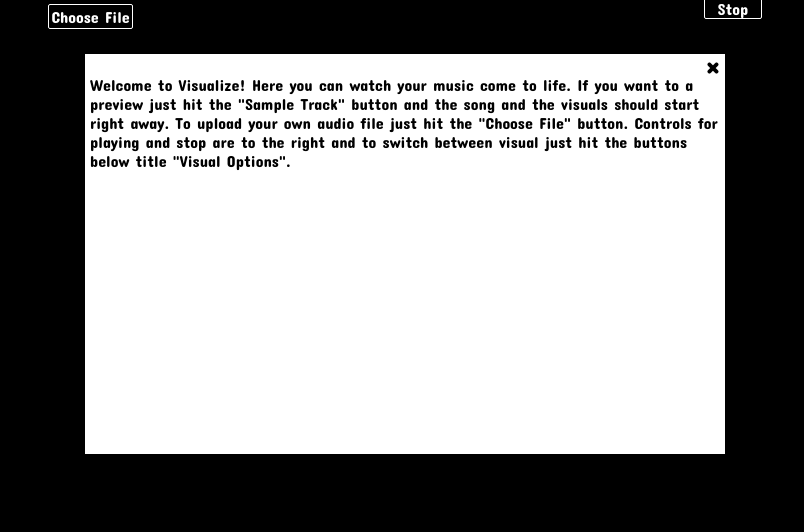
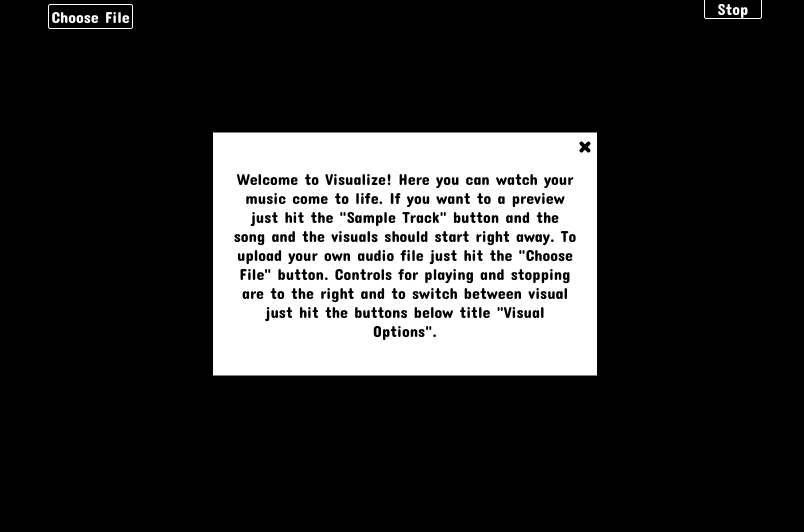
Before and after one commit to guticode04/Visualize, a plain HTML site: page index.html in a window 1280 px wide. Shown: the part 146-678 px from the top of the page, without its empty margins (235-1039 px from the left). Drawn offline with Linux system fonts and the light colour scheme.

Commit message:
Add styling to modal for desktop view and correct description in p tag

```diff
--- a/dist/assets/style/visualize.css
+++ b/dist/assets/style/visualize.css
@@ -51,6 +51,11 @@ body {
 
 .creator-info > li {
    padding: 5px;
+}
+
+.description {
+   text-align: center;
+   padding: 2px;
 }
 
 .file-upload-btn {
@@ -215,6 +220,14 @@ input[type="file"] {
       color: red;
    }
 
+   .close-modal {
+      cursor: pointer;
+   }
+
+   .close-modal:hover {
+      color: red;
+   }
+
    .creator-info {
       list-style: none;
       display: flex;
@@ -224,6 +237,11 @@ input[type="file"] {
 
    .creator-info > li {
       padding: 5px;
+   }
+
+   .description {
+      padding: 10px;
+      text-align: center;
    }
 
    .file-upload-btn {
@@ -264,6 +282,15 @@ input[type="file"] {
       display: flex;
       flex-direction: column;
       position: relative;
+   }
+
+   .modal {
+      height: fit-content;
+      width: 30%;
+   }
+
+   .modal-content {
+      padding: 10px;
    }
 
    .options-controls {
--- a/index.html
+++ b/index.html
@@ -25,7 +25,7 @@
             Welcome to Visualize! Here you can watch your music come to life.
             If you want to a preview just hit the "Sample Track" button and the song
             and the visuals should start right away. To upload your own audio file
-            just hit the "Choose File" button. Controls for playing and stop are to the
+            just hit the "Choose File" button. Controls for playing and stopping are to the
             right and to switch between visual just hit the buttons below title "Visual Options".
          </p>
       </div>
```
